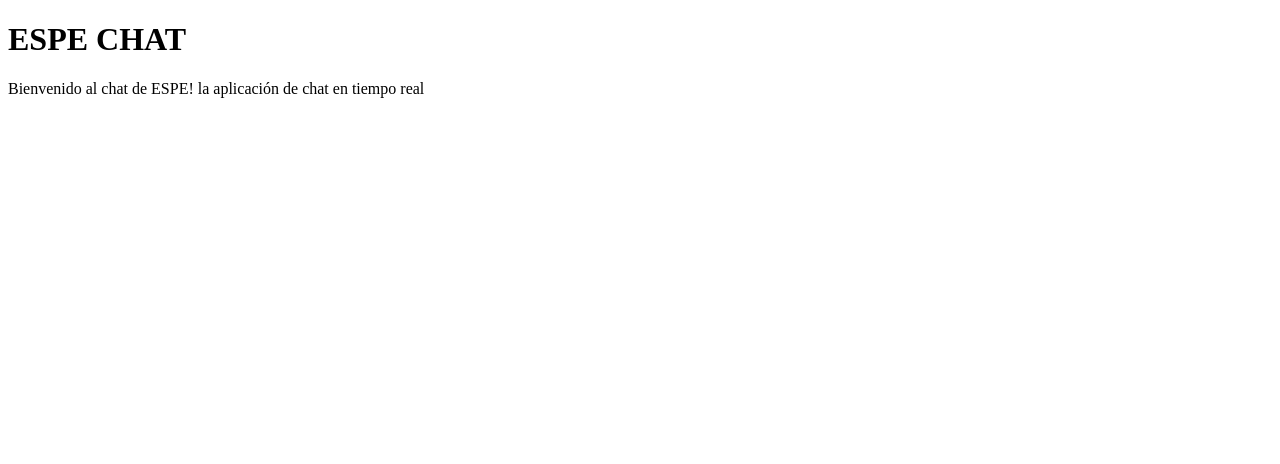
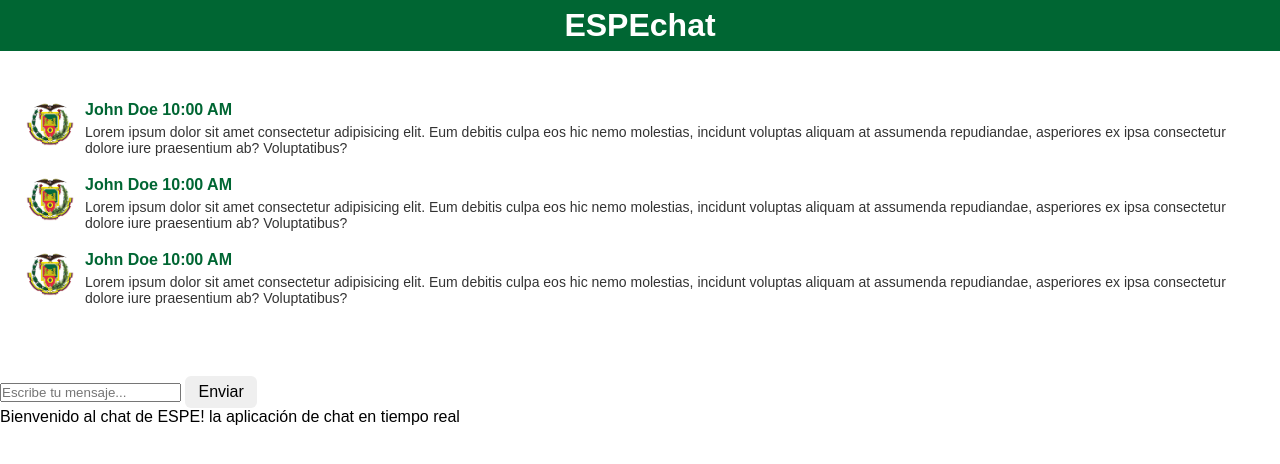
Before and after one commit to MateoMedranda/chatweb, a website: page src/views/index.html in a window 1280 px wide. Drawn offline with nearby package versions, Linux system fonts and the light colour scheme; no server answers.

Commit message:
ultima version

```diff
--- a/package.json
+++ b/package.json
@@ -10,6 +10,7 @@
   "author": "",
   "license": "ISC",
   "dependencies": {
+    "cookie-parser": "^1.4.7",
     "express": "^5.2.1",
     "socket.io": "^4.8.3"
   },
--- a/src/index.js
+++ b/src/index.js
@@ -2,13 +2,14 @@ const express = require('express');
 const {createServer} = require('http');
 const realTimeServer = require("./realTimeServer");
 const path = require('path');
+const cookieParser = require('cookie-parser');
 
 const app = express();
 const httpServer = createServer(app);
 
 app.set("port", process.env.PORT || 3000);
 app.set("views", path.join(__dirname, "views"));
-
+app.use(cookieParser());
 app.use(require("./routes"));
 
 app.use(express.static(path.join(__dirname, "public")));
--- /dev/null
+++ b/src/public/css/chat.css
@@ -0,0 +1,66 @@
+#all-messages {
+  padding: 50px 25px;
+  background-color: #ffffff; /* Fondo blanco institucional */
+}
+
+.message {
+  display: flex;
+  margin-bottom: 20px;
+}
+
+.message .image-container {
+  width: 50px;
+  align-items: flex-start;
+}
+
+.message .message-body {
+  margin-left: 10px;
+  width: calc(100% - 50px);
+}
+
+.message .message-body .user-info {
+  font-weight: bold;
+  color: #006633; /* Verde institucional */
+}
+
+.message .message-body .user-info .time {
+  color: #ffd700; /* Amarillo institucional */
+  font-size: 13px;
+}
+
+.message .message-body p {
+  margin-top: 5px;
+  color: #333333; /* Texto más legible sobre fondo blanco */
+  font-size: 14px;
+}
+
+.send-message {
+  background: #006633; /* Verde institucional */
+  padding: 10px;
+  display: flex;
+}
+
+.send-message input {
+  width: 100%;
+  padding: 7px 5px;
+  border: 1px solid #006633; /* Borde verde */
+  border-radius: 4px;
+  outline: none;
+}
+
+.send-message button {
+  margin-left: 10px;
+  background-color: #ffd700; /* Amarillo institucional */
+  color: #000000; /* Texto negro para contraste */
+  font-weight: bold;
+  border: none;
+  border-radius: 4px;
+  padding: 7px 15px;
+  cursor: pointer;
+  transition: background-color 0.3s ease;
+}
+
+.send-message button:hover {
+  background-color: #006633; /* Verde institucional al hover */
+  color: #ffffff; /* Texto blanco */
+}
--- a/src/routes/index.js
+++ b/src/routes/index.js
@@ -1,10 +1,11 @@
 const express = require('express');
 const router = express.Router();
 const path = require('path');
+const isLogeddIn = require('../middleware/isLoggedIn');
 
 const views = path.join(__dirname, "../views");
 
-router.get("/", (req, res)=>{
+router.get("/", isLogeddIn, (req, res)=>{
     res.sendFile(views + "/index.html");
 });
 
--- a/src/views/index.html
+++ b/src/views/index.html
@@ -3,10 +3,58 @@
 <head>
     <meta charset="UTF-8">
     <meta name="viewport" content="width=device-width, initial-scale=1.0">
+    <link rel="stylesheet" href="/css/style.css">
+    <link rel="stylesheet" href="/css/chat.css">
     <title>ESPE CHAT</title>
 </head>
 <body>
-    <h1>ESPE CHAT</h1>
+    <header class="header">
+        <h1>ESPEchat</h1>
+    </header>
+    <main>
+        <div id="all-messages">
+            <div class="message">
+                <div class="image-container">
+                    <img src="/img/logo.png" width="50px" alt="User Image">
+                </div>
+                <div class="message-body">
+                    <div class="user-info">
+                        <span class="username">John Doe</span>
+                        <span class="timestamp">10:00 AM</span>
+                    </div>
+                    <p>Lorem ipsum dolor sit amet consectetur adipisicing elit. Eum debitis culpa eos hic nemo molestias, incidunt voluptas aliquam at assumenda repudiandae, asperiores ex ipsa consectetur dolore iure praesentium ab? Voluptatibus?</p>
+                </div>
+            </div>
+            <div class="message">
+                <div class="image-container">
+                    <img src="/img/logo.png" width="50px" alt="User Image">
+                </div>
+                <div class="message-body">
+                    <div class="user-info">
+                        <span class="username">John Doe</span>
+                        <span class="timestamp">10:00 AM</span>
+                    </div>
+                    <p>Lorem ipsum dolor sit amet consectetur adipisicing elit. Eum debitis culpa eos hic nemo molestias, incidunt voluptas aliquam at assumenda repudiandae, asperiores ex ipsa consectetur dolore iure praesentium ab? Voluptatibus?</p>
+                </div>
+            </div>
+            <div class="message">
+                <div class="image-container">
+                    <img src="/img/logo.png" width="50px" alt="User Image">
+                </div>
+                <div class="message-body">
+                    <div class="user-info">
+                        <span class="username">John Doe</span>
+                        <span class="timestamp">10:00 AM</span>
+                    </div>
+                    <p>Lorem ipsum dolor sit amet consectetur adipisicing elit. Eum debitis culpa eos hic nemo molestias, incidunt voluptas aliquam at assumenda repudiandae, asperiores ex ipsa consectetur dolore iure praesentium ab? Voluptatibus?</p>
+                </div>
+            </div>
+        </div>
+        <div class="send-messages">
+            <input type="text" id="message" placeholder="Escribe tu mensaje...">
+            <button id="send-button" class="btn secondary">Enviar</button>
+        </div>
+    </main>
     <p>Bienvenido al chat de ESPE! la aplicación de chat en tiempo real</p>
     <script src="/socket.io/socket.io.js"></script>
     <script src="/js/script.js"></script>
```
Also changed, not shown: src/middleware/isLoggedIn.js (added, +7 -0 lines), src/views/register.html (+7 -0 lines), src/public/img/logo.png (added), 1 other file.
